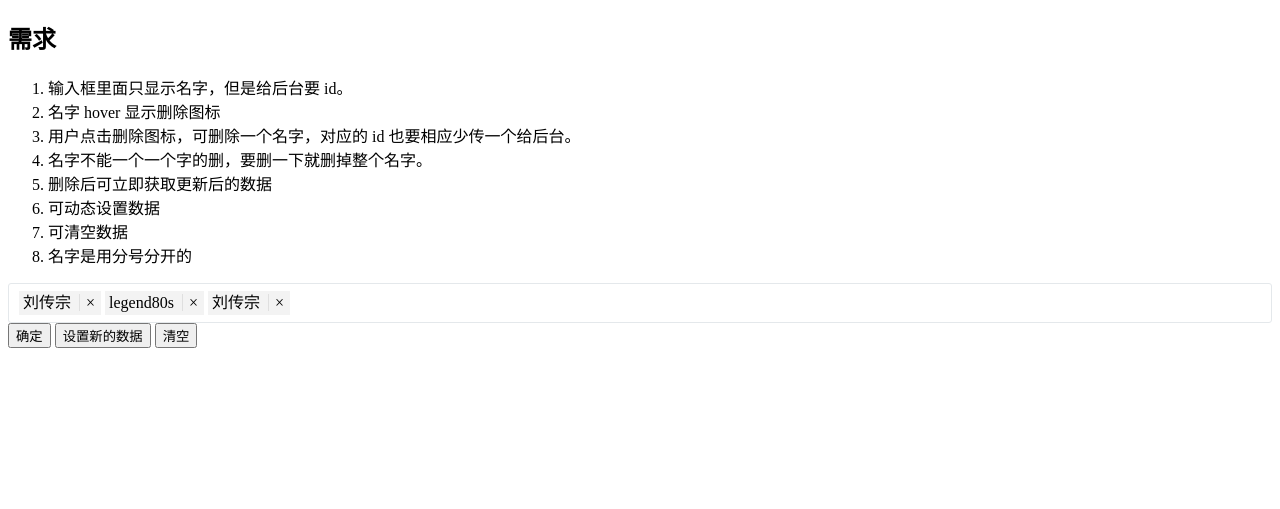
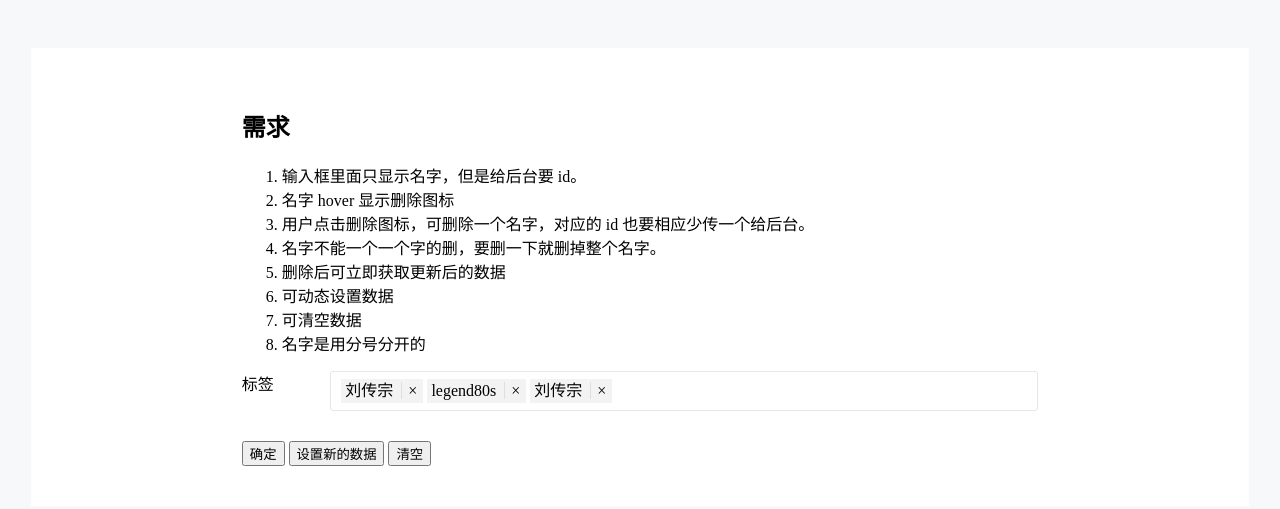
Before and after one commit to legend80s/front-end-exercises, a plain HTML site: page components/DeletableLabels/demo.html in a window 1280 px wide. Drawn offline with nearby package versions, Linux system fonts and the light colour scheme.

Commit message:
feat: demo 样式美化

```diff
--- a/components/DeletableLabels/demo.html
+++ b/components/DeletableLabels/demo.html
@@ -10,8 +10,41 @@
     <title>DeletableLabels Component Demo IE8+</title>
 
     <link rel="stylesheet" href="./index.css">
+    <style>
+    body {
+      background-color: #F6F8F9;
+      padding: 40px 0 80px;
+    }
+
+    .container {
+      width: 90%;
+      margin: 0 auto;
+      padding: 40px;
+      background-color: #fff;
+    }
+
+    .content {
+      max-width: 70%;
+      margin-right: auto;
+      margin-left: auto;
+    }
+
+    .row {
+      display: flex;
+      margin-bottom: 30px;
+    }
+
+    .label {
+      flex: 1;
+    }
+    .controls {
+      flex: 8;
+    }
+    </style>
   </head>
   <body>
+    <div class="container">
+      <div class="content">
         <h2>需求</h2>
         <ol>
           <li>输入框里面只显示名字，但是给后台要 id。</li>
@@ -24,11 +57,18 @@
           <li>名字是用分号分开的</li>
         </ol>
 
-    <div id="deletable-label-wrapper"></div>
+        <div class="row">
+          <label class="label">标签</label>
+          <div class="controls" id="deletable-label-wrapper"></div>
+        </div>
 
+        <div>
           <button id="deletable-label-submitter" type="primary">确定</button>
           <button id="deletable-label-set-new-labels" type="button">设置新的数据</button>
           <button id="deletable-label-clearer" type="button">清空</button>
+        </div>
+      </div>
+    </div>
 
     <script src="https://cdn.bootcss.com/jquery/1.7/jquery.min.js"></script>
 
```
Lines whose indentation alone changed are shown as unchanged.
